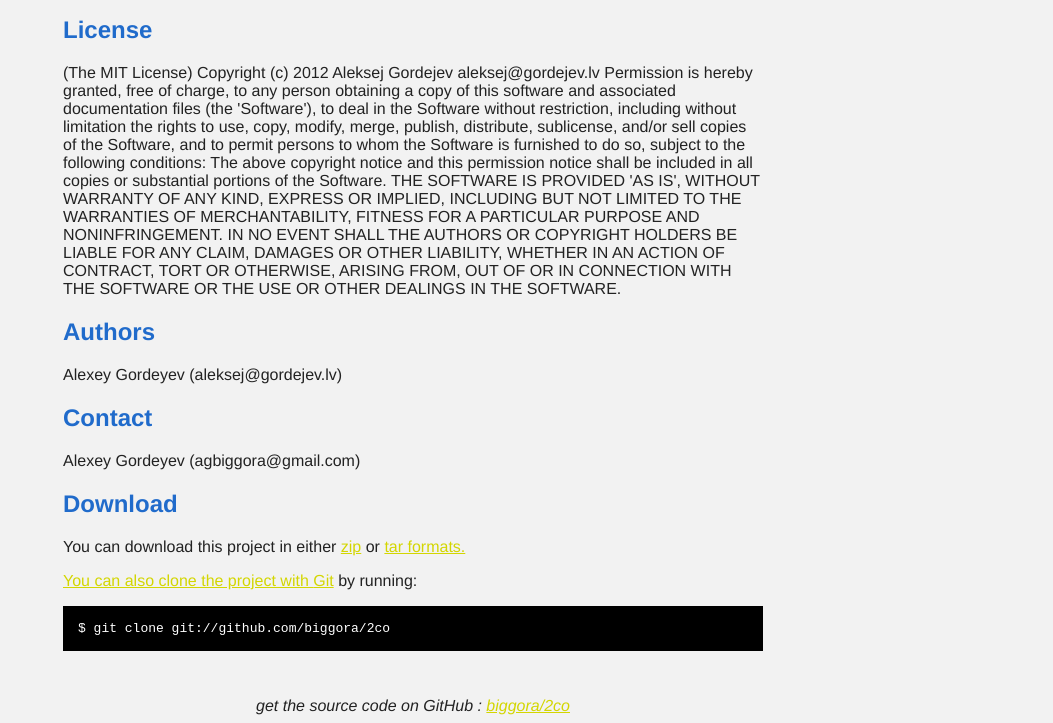
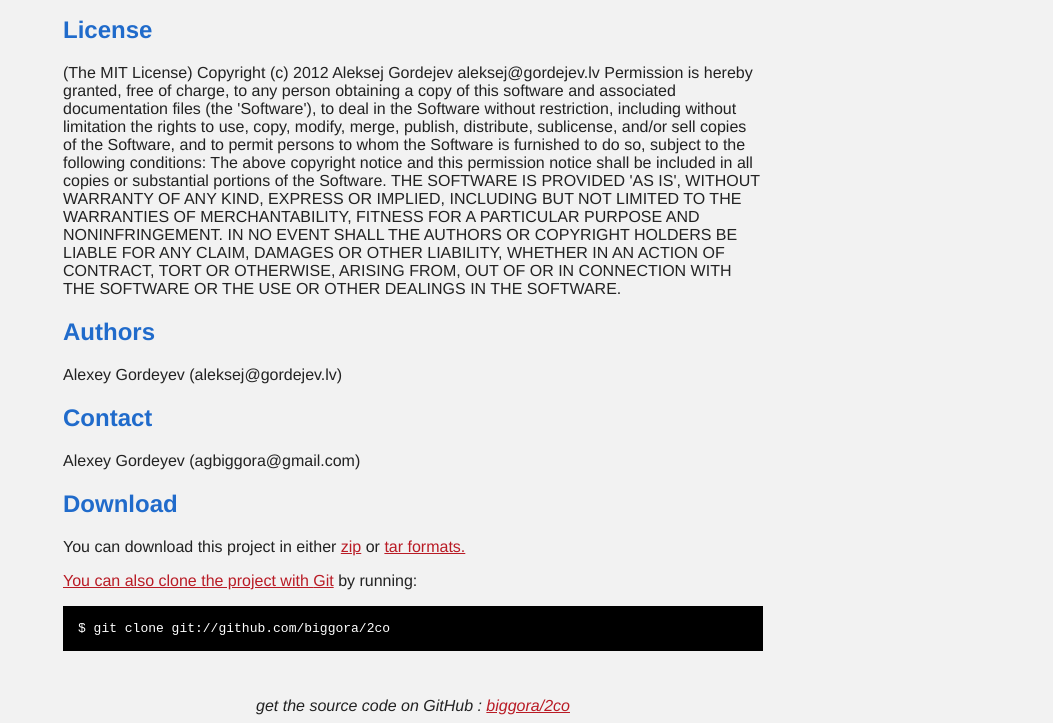
Before and after one commit to biggora/2co, a plain HTML site: page index.html in a window 1280 px wide. Shown: the part 327-1050 px from the top of the page, without its empty margins (227-1280 px from the left). Drawn offline with Linux system fonts and the light colour scheme.

Commit message:
Update index.html

```diff
--- a/index.html
+++ b/index.html
@@ -21,7 +21,7 @@
     h1 a { text-decoration: none }
     h2 { font-size: 1.5em; color: #206BCB; }
     h3 { text-align: center; color: #206BCB; }
-    a { color: #d3d600; }
+    a { color: #B91B25; }
     .description { font-size: 1.2em; margin-bottom: 30px; margin-top: 30px; font-style: italic;}
     .download { float: right; }
     pre { background: #000; color: #fff; padding: 15px;}
```
